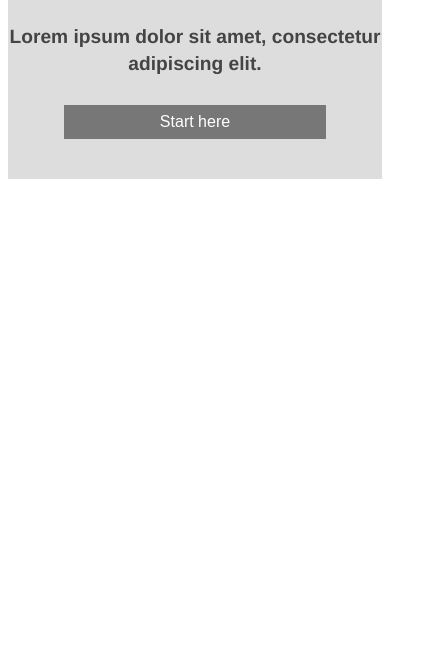
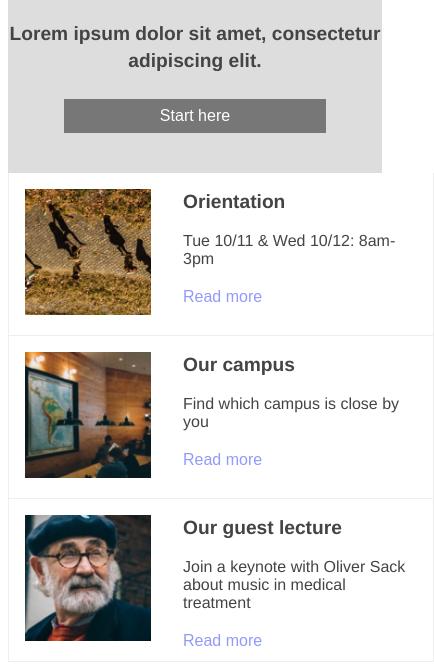
Before and after one commit to patman1970/ColmarAcademy, a plain HTML site: page index.html in a window 390 px wide. Shown: the part 337-1007 px from the top of the page, 434 px wide, since content can reach past the window. Before the commit the page ends 844 px from the top, so only its background shows below. Drawn offline with Linux system fonts and the light colour scheme.

Commit message:
Added info section, prior to tablet resize

```diff
--- a/index.html
+++ b/index.html
@@ -43,23 +43,94 @@
     </div><!-- end idTitleBar section -->
 
     <div id="idMottoSection">
-      <div class="mottoLeft">
-        <!-- This reads from .DS_Store to render
-             the logo image resource -->
-        <img class="mottoImg"
-             src="./resources/images/banner.jpg"
+      <div class="halfScreenLeft">
+        <img src="./resources/images/banner.jpg"
              alt="The Colmar Academny Motto" />
       </div>
-      <div class="mottoRight">
+      <div class="halfScreenRight">
         <h2>Learn something new everyday</h2>
-        <p>
+        <h4>
           Lorem ipsum dolor sit amet,
           consectetur adipiscing elit.
-        </p>
+        </h4>
         <button id="mottoButton">Start here
         </button>
-      </div><!-- end mottoLeft -->
+      </div><!-- end halfScreenRight -->
     </div><!-- end idMottoSection (Learning Something..) -->
+
+
+  <div id="idFeaturesSection">
+    <div class="halfScreenLeft">
+      <img src="./resources/images/information-main.jpg"
+           alt="Your place for more information" />
+
+      <div class="halfScreenSubtitle">
+        <h2>It doesn't hurt to keep practicing</h2>
+        <p>"Curabitur vitae libero in ipsum porttitor
+          consequat.  Aliquam et commodo lectus nec
+          consequat neque.  Sed non accumsan urna.
+          Phasellus sed consequat ex. Etiam eget magna
+          laoreet, efficitur dolor consequat, tristique
+          ligula."
+        </p>
+        <p id="idFeatureFootnote">
+          Emanuel, Sr Strategist at Hiring.com
+        </p>
+      </div><!-- end halfScreenSubtitle -->
+    </div><!-- end halfScreenLeft -->
+    <div class="halfScreenRight">
+
+      <div class="infoBox">
+        <div class="infoBoxLeft">
+          <img id="imgInfoOrientation"
+               src="./resources/images/information-orientation.jpg"
+               alt="Colmar Academny Orientation" />
+        </div>
+        <div class="infoBoxRight">
+          <h4>Orientation</h4>
+          <p>
+            Tue 10/11 &amp; Wed 10/12: 8am-3pm
+          </p>
+          <button class="infoReadMore">Read more
+          </button>
+        </div>
+      </div><!-- end infoBox -->
+
+      <div class="infoBox">
+        <div class="infoBoxLeft">
+          <img id="imgInfoOurCampus"
+               src="./resources/images/information-campus.jpg"
+               alt="About Our Campus" />
+        </div>
+        <div class="infoBoxRight">
+          <h4>Our campus</h4>
+          <p>
+            Find which campus is close by you
+          </p>
+          <button class="infoReadMore">Read more
+          </button>
+        </div>
+      </div><!-- end infoBox -->
+
+      <div class="infoBox">
+        <div class="infoBoxLeft">
+          <img id="imgInfoLecture"
+               src="./resources/images/information-guest-lecture.jpg"
+               alt="Guests can Visit a Keynote Speaker" />
+        </div>
+        <div class="infoBoxRight">
+          <h4>Our guest lecture</h4>
+          <p>
+            Join a keynote with Oliver Sack
+            about music in medical treatment
+          </p>
+          <button class="infoReadMore">Read more
+          </button>
+        </div>
+      </div><!-- end infoBox -->
+
+    </div><!-- end halfScreenRight -->
+  </div><!-- end idFeaturesSection (..keep practicing..) -->
 
   </body>
 </html>
--- a/resources/css/style.css
+++ b/resources/css/style.css
@@ -20,6 +20,7 @@ html {
   position: fixed; /* stay on top */
   z-index: 2;
   top: 0; /* some browsers have space on top */
+  background-color: white;
 }
 .titleBarLeft {
   /* these are INSIDE #idTitleBar
@@ -30,9 +31,9 @@ html {
   vertical-align: middle;
   align-items: center;
   height: 100%;
+  margin-left: 1.0rem; /* 1.0 + 0.5 (Img) = 1.5rem */
   /* this border for debug only
   border: solid 1px red; */
-  margin-left: 1.0rem; /* 1.0 + 0.5 (Img) = 1.5rem */
 }
 .titleLogoImg {
   /* organize this image to be a certain
@@ -100,9 +101,8 @@ html {
   border: dotted 2px blue;
 }
 .mottoButtonImg {
-  /* These are hidden and replace
-   .titleBarRight
-   for a small phone screen */
+  /* These are hidden and replaces
+   .titleBarRight for a small phone screen */
   vertical-align: middle;
   display: none;
   height: 80%;
@@ -155,11 +155,54 @@ html {
 /**************************************/
 
 
+/* NOTE: .halfScreenXX is shared by sections:
+    idMottoSection and idFeaturesSection
+*/
+.halfScreenLeft {
+  width: 60%; /* only contains an image */
+  display: block;
+  /* this border for debug only:
+  border: solid 1px black;  */
+}
+.halfScreenLeft img {
+  width: 90%; /* take up most of the container */
+  height: auto;
+  margin: 1rem;
+}
+.halfScreenRight {
+  margin: 0 1rem;
+  max-width: 30rem;
+  display: flex;
+  flex-direction: column;
+  vertical-align: middle;
+  text-align: center;
+  justify-content: center;
+  /* this border for debug only:
+  border: solid 1px black; */
+}
+.halfScreenSubtitle {
+  /* This put here to match image above */
+  margin: 1rem 1.5rem; /* top: 16px, r/l: 24ps */
+  color: #444444;
+}
+.halfScreenRight h1,h2,h3 {
+  text-transform: none;
+  font-weight: 800;
+  font-size: 2rem;
+  margin: 0.5rem 0; /* top/bottom margin only */
+}
+.halfScreenRight h4 {
+  font-weight: 600;
+  line-height: 1.4;
+  font-size: 1.2rem;
+  margin: 1rem auto;
+}
+
 /**************************************/
 /******* START "MOTTO" SECTION ********/
 /**************************************/
 /* idMottoSection   ORGANIZATION OF DIVS:
-    [--- .mottoLeft ----]   [-- .mottoRight --]
+    [.halfScreenLeft]   [.halfScreenRight]
     <img only> 60%       <h2></h2>, <p></p>
                          then .mottoButton
 */
@@ -171,40 +214,6 @@ html {
   flex-wrap: nowrap;
   background-color: #CCCCCC; /* lightGrey */
   color: #444444;
-}
-
-#idMottoSection .mottoLeft {
-  width: 60%; /* only contains an image */
-  display: block;
-  /* this border for debug only:
-  border: solid 1px black;  */
-}
-#idMottoSection .mottoLeft img {
-  width: 90%; /* take up most of the container */
-  height: auto;
-  margin: 1rem;
-}
-#idMottoSection .mottoRight {
-  margin: 0 1rem;
-  max-width: 20rem;
-  vertical-align: middle;
-  text-align: center;
-  display: flex;
-  flex-direction: column;
-  justify-content: center;
-  /* this border for debug only
-  border: solid 1px black; */
-}
-#idMottoSection .mottoRight h1,h2,h3 {
-  text-transform: none;
-  font-weight: 800;
-  font-size: 2rem;
-  margin: 0.5rem 0; /* top/bottom margin only */
-}
-#idMottoSection .mottoRight p {
-  font-weight: 600;
-  line-height: 1.4;
-  font-size: 1.2rem;
 }
 #idMottoSection #mottoButton:hover {
   background-color: #666666;
@@ -234,15 +243,15 @@ html {
   #idMottoSection {
     background-color: #777777;
   }
-  #idMottoSection .mottoLeft {
-    display: none;
+  .halfScreenLeft {
+    display: none;  /* hide the left */
   }
-  #idMottoSection .mottoRight {
+  #idMottoSection .halfScreenRight {
     max-width: 100%; /* override lower 20rem */
     width: 100%;
     margin-top: 11.25rem;
     margin-right: 0;
-    margin-left: 0;
+    margin-left: 0;  /* Needed to override 777777 */
     background-color: #DDDDDD;
     padding-bottom: 2rem;
   }
@@ -255,3 +264,90 @@ html {
 /**************************************/
 /********* END "MOTTO" SECTION ********/
 /**************************************/
+
+
+/**************************************/
+/***** START INFORMATION SECTION ******/
+/**************************************/
+#idFeaturesSection {
+  width: 100%;
+  display: inline-flex;
+  justify-content: space-between;
+  flex-wrap: nowrap;
+  background-color: white;
+  color: #444444;
+}
+#idFeaturesSection .halfScreenRight {
+  /* override upper section of min-width */
+  min-width: 26.5rem; /* 423 px */
+  vertical-align: top;
+  align-items: flex-start;
+  margin: 0 auto;
+  padding: 0;
+}
+#idFeaturesSection #idFeatureFootnote {
+  /* make it stand out like a quote */
+  font-family: Calibri, Helvetica, serif;
+  font-size: smaller;
+}
+.infoBox:hover {
+  background-color: #eeeeee;
+}
+.infoBox {
+  display: inline-flex;
+  justify-content: center;
+  width: 100%;
+  border-top: none;
+  border-left: solid 1px #eeeeee;
+  border-right: solid 1px #eeeeee;
+  border-bottom: solid 1px #eeeeee;
+}
+@media only screen and (max-width: 680px) {
+  /* FOR SMALLER SCREENS (TABLETS)  */
+  .infoBox:hover {
+    /* default background-color: #eeeeee; */
+    background-color: #cccccc; /* darker */
+  };
+  .halfScreenRight, .infoBox {
+    /* default is this at < 680px at the top :
+    background-color: #DDDDDD; */
+    background-color: #eeeeee; /* lighter */
+  };
+}
+.infoBox .infoBoxLeft {
+  width: 35%; /* take up 1/3rd of container */
+  margin: 1rem;
+  /* this border for debug only:
+  border: solid 1px black; */
+}
+.infoBox .infoBoxLeft img {
+  width: 100%; /* img is inside infoBoxLeft */
+  height: auto;
+}
+.infoBox .infoBoxRight {
+  margin: 0 1rem; /* no border top/bottom */
+  width: 65%;
+  text-align: left;
+  /* this border for debug only:
+  border: solid 1px red; */
+}
+.infoBox .infoBoxRight p {
+  font-size: 1rem;
+}
+.infoBox .infoReadMore:hover {
+  font-weight: bold;
+  color: lightGreen;
+}
+.infoBox .infoReadMore {
+  /* read more link (button) */
+  border: none;
+  color: #939afa; /* darker lightBlue */;
+  background-color: transparent;
+  text-align: center;
+  margin: 0.25rem 0 0.25rem;
+  padding: 0;
+  font-size: 1rem;
+}
+/**************************************/
+/****** END INFORMATION SECTION *******/
+/**************************************/
```
